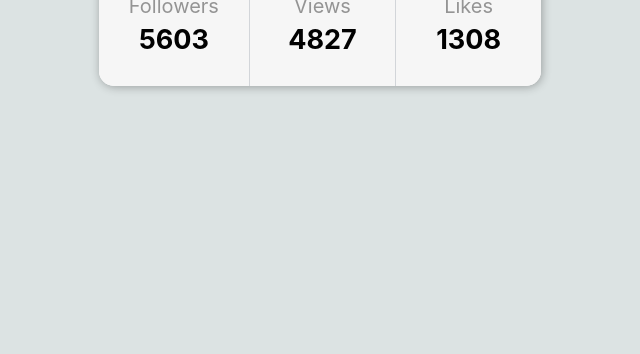
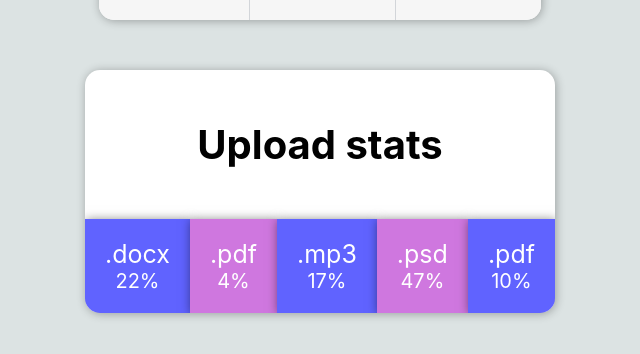
Before and after one commit to anettgor/goit-react-hw-01-components, a React (Create React App) app: page / in a window 1280 px wide. Shown: the part 598-952 px from the top of the page, without its empty margins (320-960 px from the left). Before the commit the page ends 800 px from the top, so only its background shows below. Built offline with nearby package versions, Linux system fonts and the light colour scheme.

Commit message:
task 2 finished

```diff
--- a/src/components/App.jsx
+++ b/src/components/App.jsx
@@ -1,11 +1,14 @@
 import Profile from './Profile/Profile';
 import user from './../data/user.json';
+
+import Statistics from './Statistics/Statistics';
+import data from './../data/data.json';
 export const App = () => {
   return (
     <div
       style={{
-        height: '100vh',
         display: 'flex',
+        flexDirection: 'column',
         justifyContent: 'center',
         alignItems: 'center',
         fontSize: 40,
@@ -19,6 +22,7 @@ export const App = () => {
         avatar={user.avatar}
         stats={user.stats}
       />
+      <Statistics title="Upload stats" stats={data} />
     </div>
   );
 };
--- a/src/components/Profile/Profile.module.css
+++ b/src/components/Profile/Profile.module.css
@@ -1,4 +1,6 @@
 .profile {
+  margin-top: 50px;
+  margin-bottom: 50px;
   box-shadow: 1px 1px 10px rgba(0, 0, 0, 0.3);
   padding-bottom: 0px;
   background-color: #fff;
--- /dev/null
+++ b/src/components/Statistics/Statistics.jsx
@@ -0,0 +1,25 @@
+import PropTypes from 'prop-types';
+import css from './Statistics.module.css';
+
+const Statistics = ({ title, stats }) => {
+  return (
+    <section className={css.statistics}>
+      <h2 className={css.title}>{title}</h2>
+      <ul className={css.statList}>
+        {stats.map(stat => (
+          <li className={css.item}>
+            <span className={css.label}>{stat.label}</span>
+            <span className={css.percentage}>{stat.percentage}%</span>
+          </li>
+        ))}
+      </ul>
+    </section>
+  );
+};
+
+Statistics.propTypes = {
+  title: PropTypes.string,
+  stats: PropTypes.object,
+};
+
+export default Statistics;
--- /dev/null
+++ b/src/components/Statistics/Statistics.module.css
@@ -0,0 +1,45 @@
+.statistics {
+  background-color: #fff;
+  border-radius: 15px;
+  margin-bottom: 50px;
+  overflow: hidden;
+  box-shadow: 1px 1px 10px rgba(0, 0, 0, 0.3);
+}
+.title {
+  text-align: center;
+  font-size: 40px;
+  margin: 50px auto;
+}
+
+.statList {
+  display: flex;
+  flex-direction: row;
+  padding: 0;
+  margin: 0;
+}
+.item {
+  color: white;
+  background-color: #6063ff;
+  padding: 20px;
+  display: flex;
+  flex-direction: column;
+  flex-grow: 1;
+  justify-content: space-between;
+  align-items: center;
+  box-shadow: 1px 1px 10px rgba(0, 0, 0, 0.5);
+  transition: scale 0.3s ease-in-out;
+}
+.item:nth-of-type(even) {
+  background-color: #cf77df;
+}
+
+.item:hover {
+  scale: 1.05;
+}
+
+.label {
+  font-size: 25px;
+}
+.percentage {
+  font-size: 20px;
+}
```
